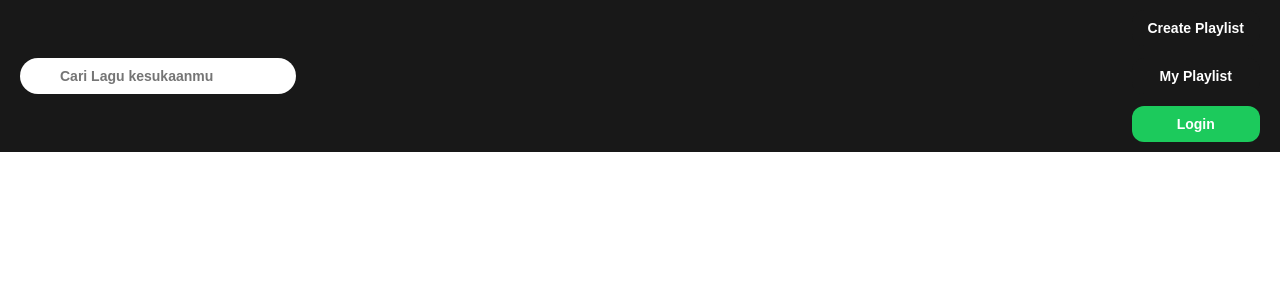
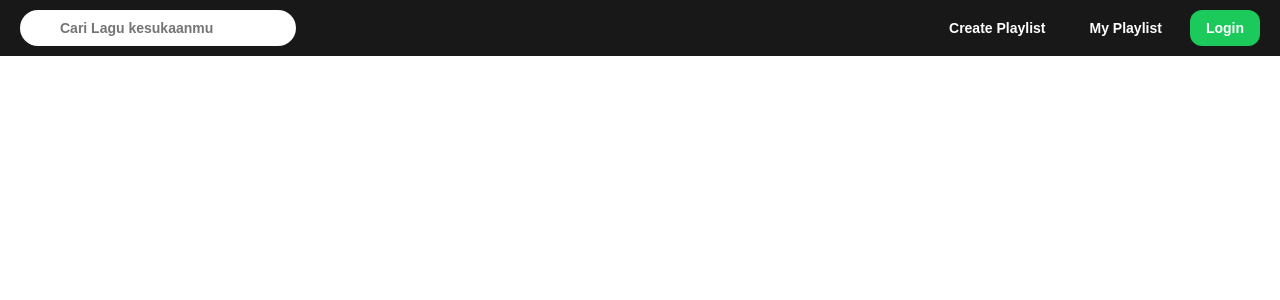
Before and after one commit to davianoap/Generasi-Gigih-2.0-Homework, a React (Create React App) app: page / in a window 1280 px wide. Shown: the top 300 px of the page. Built offline with nearby package versions, Linux system fonts and the light colour scheme.

Commit message:
otw migrate to Chakra UI

```diff
--- a/package.json
+++ b/package.json
@@ -3,12 +3,16 @@
   "version": "0.1.0",
   "private": true,
   "dependencies": {
+    "@chakra-ui/react": "^1.8.8",
+    "@emotion/react": "^11.9.0",
+    "@emotion/styled": "^11.8.1",
     "@reduxjs/toolkit": "^1.8.1",
     "@testing-library/jest-dom": "^5.16.2",
     "@testing-library/react": "^12.1.4",
     "@testing-library/user-event": "^13.5.0",
     "axios": "^0.26.1",
     "bootstrap": "^5.1.3",
+    "framer-motion": "^6.3.0",
     "react": "^17.0.2",
     "react-bootstrap": "^2.2.2",
     "react-dom": "^17.0.2",
--- a/src/components/Navbar/style.css
+++ b/src/components/Navbar/style.css
@@ -9,7 +9,7 @@
 }
 
 .menu {
-    display: grid;
+    display: inline-flex;
     flex-wrap: wrap;
     gap: 12px;
 }
```
Also changed, not shown: 1 other file (tests, documents, lock files or other folders).
